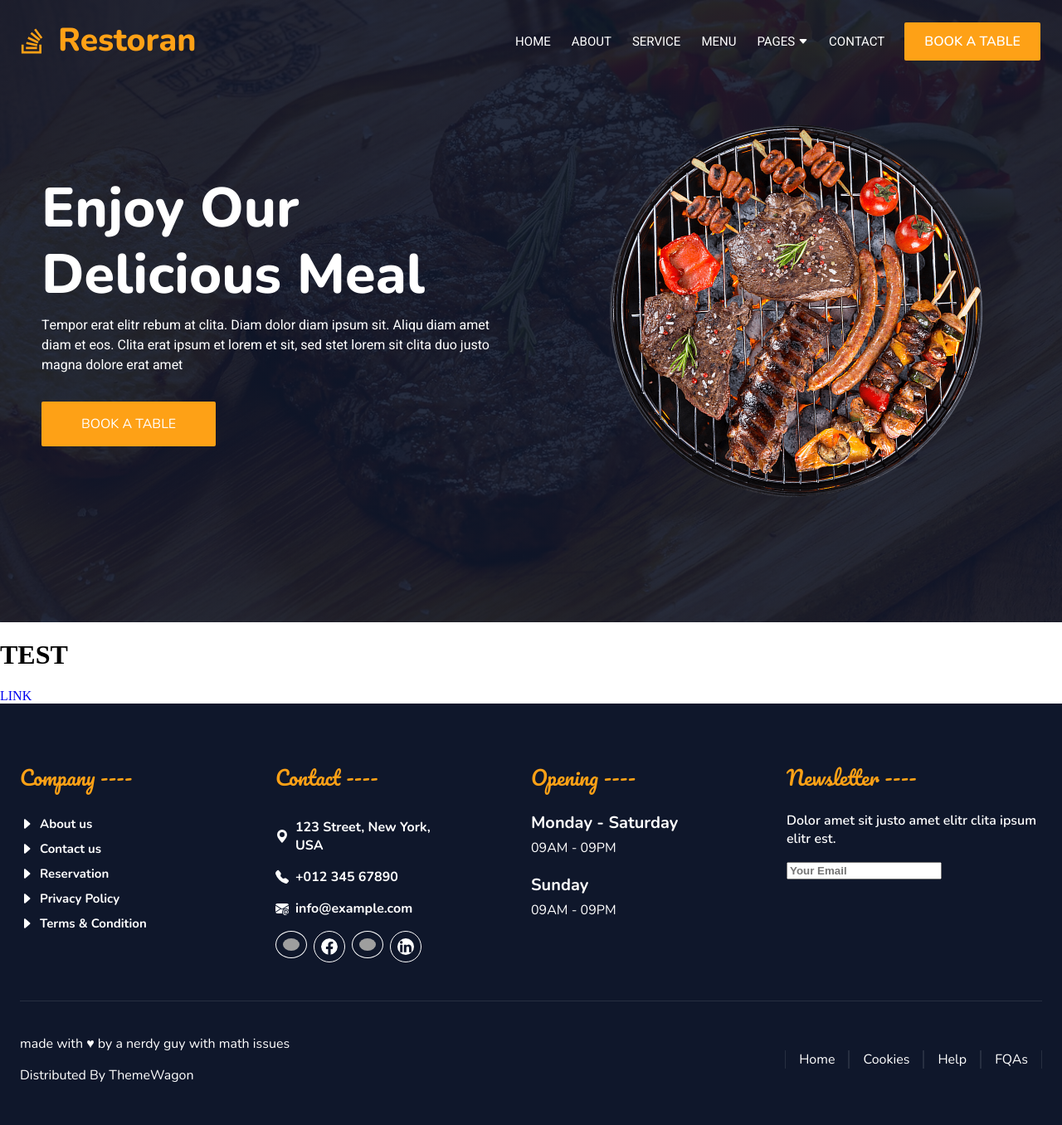
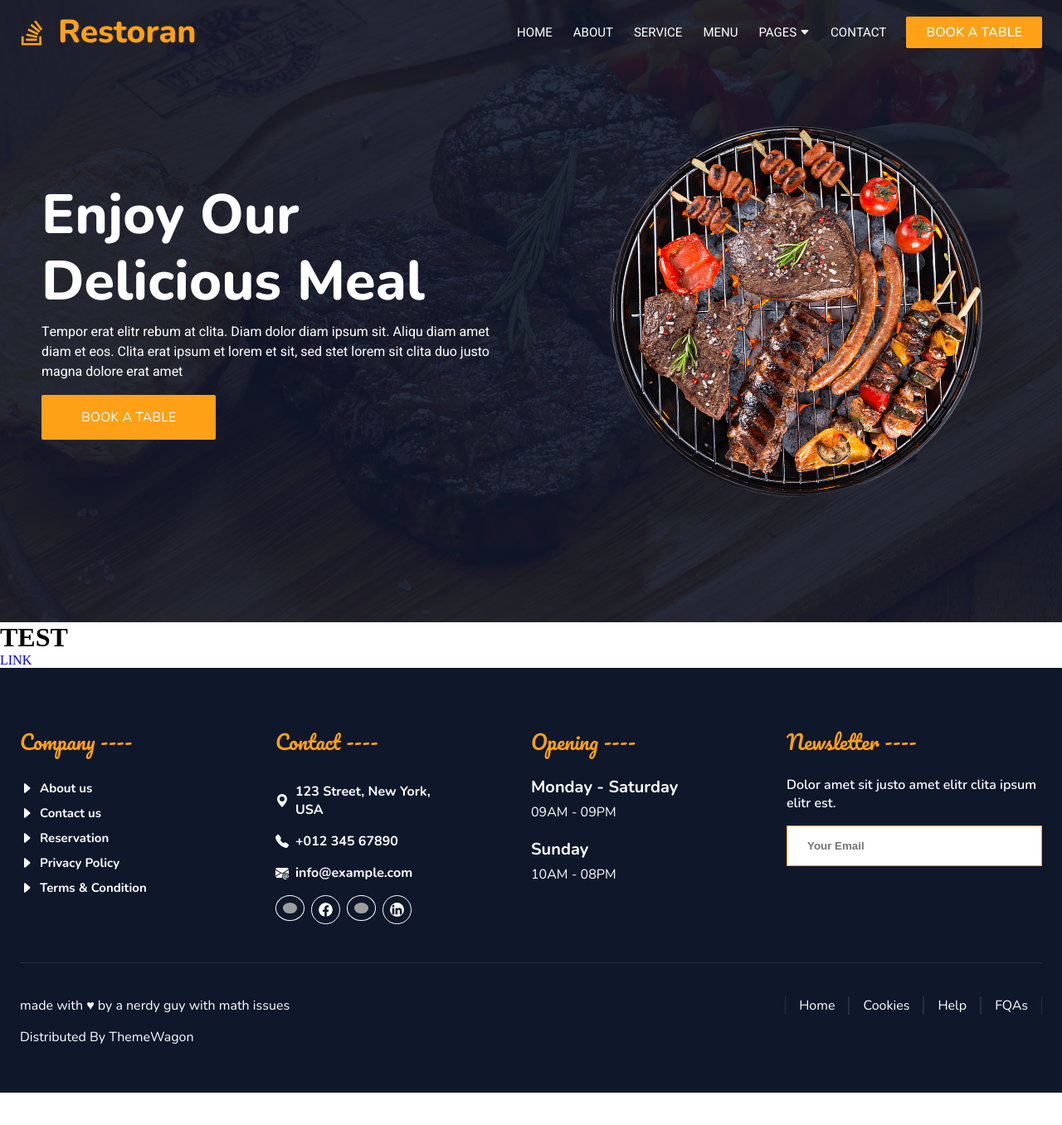
Before and after one commit to marcospinelli7/dojo-exercise-restaurant, a React (Create React App) app: page / in a window 1280 px wide. Shown: the top 1356 px of the page at 83% size. After the commit the page ends 1317 px from the top, so only its background shows below. Built offline with nearby package versions, Linux system fonts and the light colour scheme; grey boxes are pictures that could not be loaded; the HTML template or start-up script is replaced by a standard one.

Commit message:
Minor Fixes and changes

```diff
--- a/src/components/Footer/Footer.css
+++ b/src/components/Footer/Footer.css
@@ -1,8 +1,8 @@
 .footer-container {
-    width: calc(100% - 48px);
+    width: 100%;
     background-color: var(--secondary-color);
     color: var(--white);
-    padding: 48px 24px;
+    padding: 48px 24px 0 24px;
     display: flex;
     flex-direction: column;
     font-family: var(--nunito-font);
@@ -46,7 +46,7 @@
     border: 1px solid white;
     padding: 8px;
     border-radius: 50%;
-    width: 20px;
+    width: 35px;
     margin: 8px 8px 0 0;
 }
 .footer-container .footer-section .opening-item{
@@ -60,9 +60,34 @@
     font-weight: 600;
 }
 
+.footer-container .footer-section .newsletter-item {
+    display: flex;
+    flex-direction: column;
+
+
+}
 .footer-container .footer-section .newsletter-item input {
     font-weight: 600;
+    padding: 16px 48px 16px 24px;
+    border: 1px solid var(--primary-color);
+    position: relative;
+    margin-top: 16px;
 }
+/* .footer-container .footer-section .newsletter-item button {
+    font-weight: 600;
+    padding: 8px 16px;
+    background-color: var(--primary-color);
+    border: none;
+    color: #fff;
+    font-size: 16px;
+    text-transform: uppercase;
+    position: absolute;
+    width: 100px;
+    margin: 8px 2px 0 0;
+    right: 40px;
+    top: 100%;
+    cursor: pointer;
+}  */
 .footer-container .footer-bottom {
     border-top: 1px solid rgba(256, 256, 256, .1);
     margin-top: 40px;
@@ -73,6 +98,10 @@
 }
 .footer-container .footer-bottom .copyright{
     text-align: center;
+    margin: 16px 0;
+}
+.footer-container .footer-bottom .copyright p{
+    margin-bottom: 16px;
 }
 .footer-container .footer-bottom .other-links{
     display: flex;
@@ -99,7 +128,7 @@
     .footer-container .footer-bottom {
         flex-direction: row;
         justify-content: space-between;
-        align-items: center;
+        align-items: baseline;
     }
     .footer-container .footer-bottom .copyright{
         text-align: justify;
--- a/src/components/Footer/Footer.jsx
+++ b/src/components/Footer/Footer.jsx
@@ -65,7 +65,7 @@ const Footer = () => {
           </div>
           <div className="opening-item">
             <p style={{fontSize: "20px", fontWeight: 700 }}>Sunday</p>
-            <p>09AM - 09PM</p>
+            <p>10AM - 08PM</p>
           </div>
         </div>
         <div className="footer-section">
@@ -73,6 +73,7 @@ const Footer = () => {
           <div className="newsletter-item">
             <p>Dolor amet sit justo amet elitr clita ipsum elitr est.</p>
             <input type="text" placeholder='Your Email'/>
+            {/* <button>Sign Up</button> */}
           </div>
         </div>
       </div>
--- a/src/components/Hero/Hero.css
+++ b/src/components/Hero/Hero.css
@@ -56,6 +56,7 @@
     justify-content: center;
     align-items: center;
     margin-bottom: 50px;
+    overflow: hidden;
 }
 .hero-container .left-section img{
     max-width: 300px;
--- a/src/components/Navbar/Navbar.css
+++ b/src/components/Navbar/Navbar.css
@@ -1,8 +1,8 @@
 .navbar-container {
-    width: calc(100% - 50px);
+    width: 100%;
     background-color: var(--secondary-color);
     color: var(--primary-color);
-    padding: 0 24px;
+    padding: 16px 24px;
     display: flex;
     justify-content: space-between;
     flex-direction: column;
@@ -84,11 +84,11 @@
     display: flex;
     flex-direction: column;
     border-top: 1px solid #666565 ;
+    margin-top: 16px;
 }
 .navbar-container .navbar-responsive-links ul{
     display: flex;
     flex-direction: column;
-    padding: 0;
 }
 .navbar-container .navbar-responsive-links ul li .nav-item{
     color: #fff;
@@ -97,16 +97,14 @@
     font-size: 15px;
 }
 .navbar-container .navbar-responsive-links ul li {
-    padding: 8px 0;
+    padding: 10px 0;
 }
 .action-btn{
     display: flex;
     align-items: center;
     justify-content: center;
-    height: 30px;
-    max-width: 120px;
+    max-width: 165px;
     padding: 8px 24px;
-    margin-left: 24px;
     background-color: var(--primary-color);
     font-family: var(--nunito-font);
     text-transform: uppercase;
@@ -114,6 +112,7 @@
     font-weight: 600;
     border-radius: 2px;
     transition: .7s;
+    cursor: pointer;
 }
 .action-btn:hover {
     background-color: var(--yellow);
@@ -152,5 +151,8 @@
     .navbar-container .navbar-title h1{
         font-size: 39px;
     }
+    .action-btn {
+        margin-left: 24px;
+    }
 
 }
--- a/src/index.css
+++ b/src/index.css
@@ -13,7 +13,7 @@
   --white: #fff;
   --yellow: #ffc107;
 }
-body {
+* {
   margin: 0;
   padding: 0;
   box-sizing: border-box;
```
